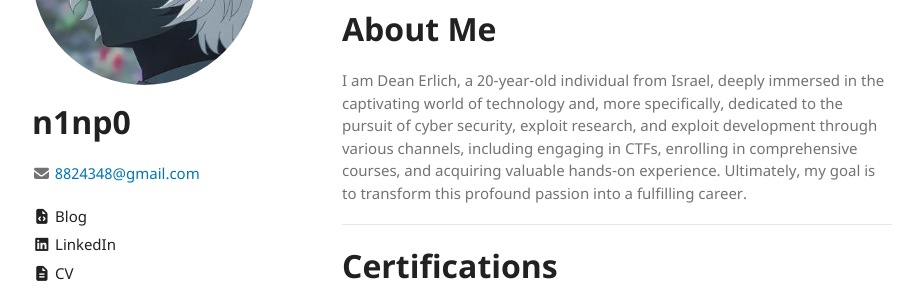
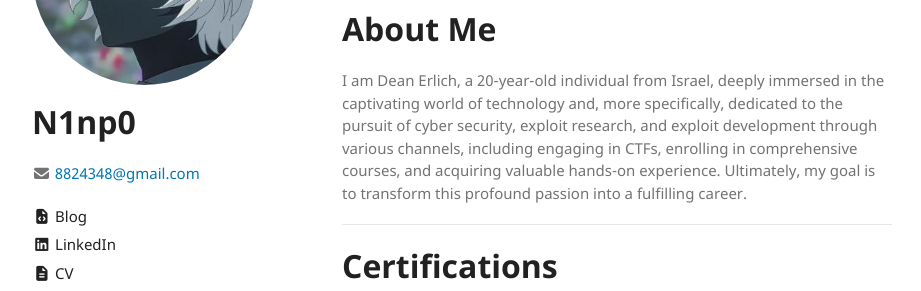
Before and after one commit to ninpwn/ninpwn.github.io, a Jekyll site: the page built from index.md, in a window 1280 px wide. Shown: the part 198-489 px from the top of the page, without its empty margins (178-1099 px from the left). Built offline with Jekyll 4.4.1, drawn with Linux system fonts in a browser that asks for light colours; our own code applies the rules of GitHub Pages for plain Markdown files.

```diff
--- a/_includes/header-title.html
+++ b/_includes/header-title.html
@@ -3,9 +3,9 @@
 {% endif %}
 
 {% if site.blank_title %}
-<h1>n1np0</h1>
+<h1>N1np0</h1>
 {% else %}
-<h1>n1np0</h1>
+<h1>N1np0</h1>
 {% endif %}
 
 {% if site.email %}
```
